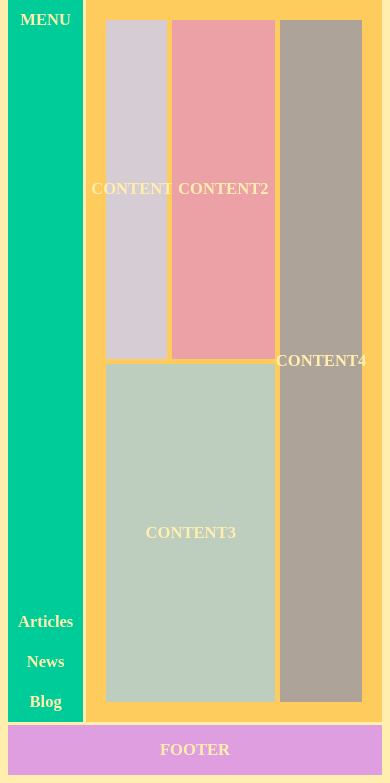
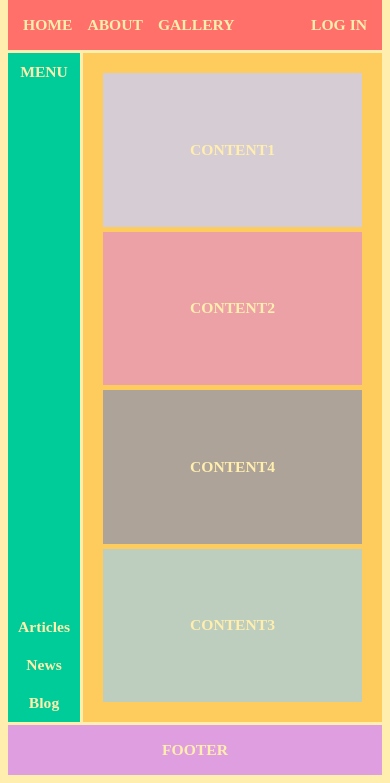
Before and after one commit to P5CHI-Web-Academy/Homework-VueJS-HTML, a plain HTML site: page index.html in a window 390 px wide. Shown: the part 61-844 px from the top of the page. Drawn offline with Linux system fonts and the light colour scheme.

Commit message:
- Implemented responsiveness

```diff
--- a/index.html
+++ b/index.html
@@ -1,15 +1,17 @@
 <html lang="en">
 <head>
     <meta http-equiv="Content-Type" content="text/html;charset=UTF-8">
+    <meta name="viewport" content="width=device-width, initial-scale=1">
     <title>Homework HTML/CSS</title>
     <style>
         html {
-            font-size: 16px;
+            font-size: 15px;
             font-weight: bold;
         }
+
         @media screen and (min-width: 320px) {
             html {
-                font-size: calc(16px + 6 * ((100vw - 320px) / 680));
+                font-size: calc(15px + 6 * ((100vw - 320px) / 680));
             }
         }
         @media screen and (min-width: 1000px) {
@@ -50,7 +52,6 @@
 
         .logo {
             grid-row: 1 / 2;
-
             background-color: #96ceb4;
         }
 
@@ -61,8 +62,34 @@
 
             display: flex;
             flex-direction: column;
+            padding: 10px;
+        }
 
-            padding: 10px;
+        @media only screen and (max-width: 450px) {
+            .container {
+                grid-template-rows: 50px 50px auto 50px;
+            }
+
+            .logo {
+                grid-row: 1 / 2;
+            }
+
+            .header {
+                grid-row: 2 / 3;
+            }
+
+            .logo, .header, .footer {
+                grid-column: 1 / -1;
+            }
+
+            .menu {
+                grid-column: 1 / 2;
+                grid-row: 3 / 4;
+            }
+
+            .content {
+                grid-column: 2 / -1;
+            }
         }
 
         .menu > div:last-child {
@@ -110,6 +137,16 @@
             grid-row: 1 / 3;
         }
 
+        @media only screen and (max-width: 575px) {
+            .content1, .content2, .content3, .content4 {
+                grid-column: 1 / -1;
+            }
+
+            .content4 {
+                grid-row: 3 / -1;
+            }
+        }
+
         .footer {
             grid-column: 1 / -1;
 
```
